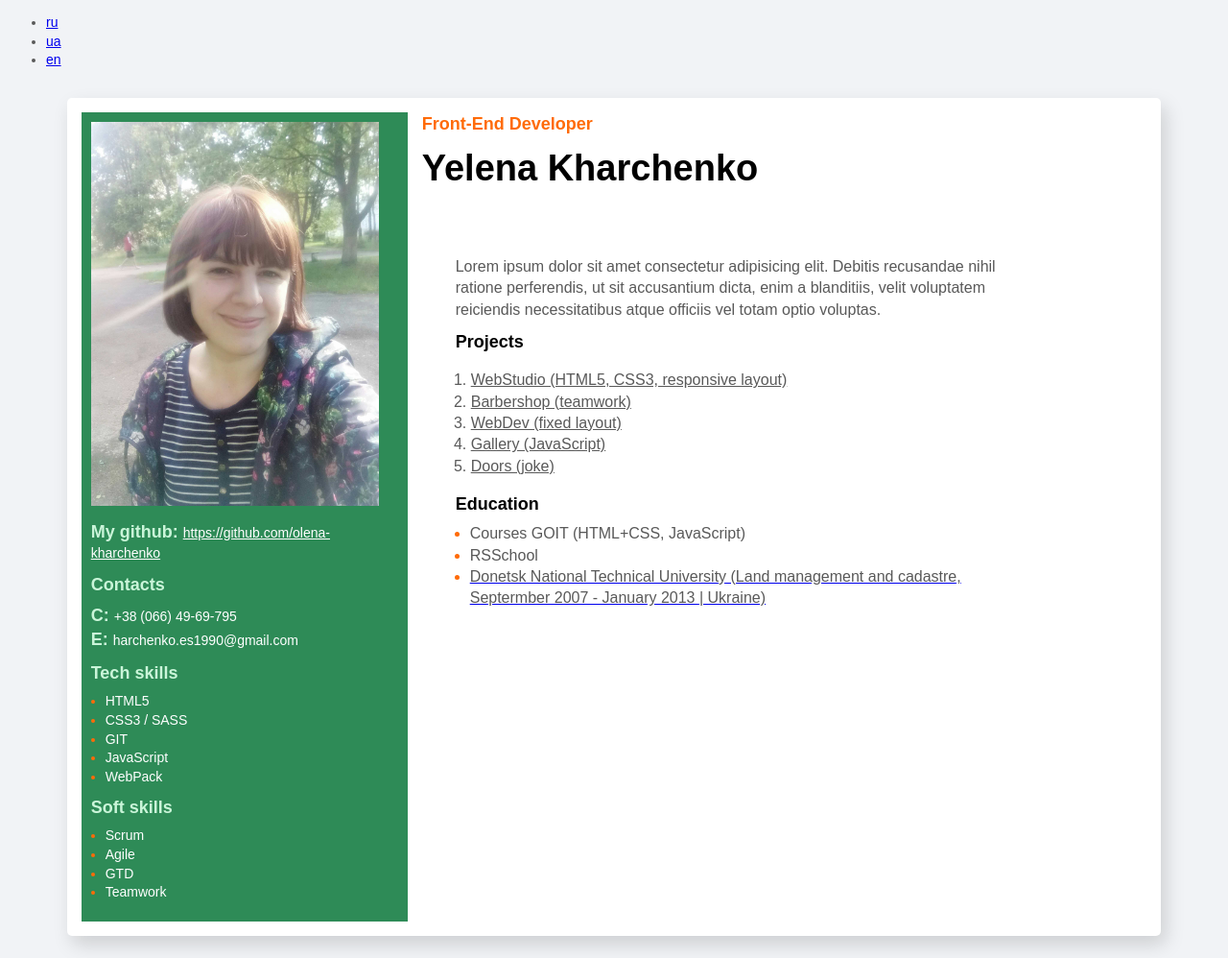
After one commit to olena-kharchenko/new-resume, a Node project: template views/en.hbs in a window 1280 px wide. The commit adds this page. Shown: the whole page at 96% size. Run offline with Node 20 templates, Linux system fonts and the light colour scheme; the template is opened without the code that fills it, so the values that code supplies are empty; some libraries are stand-ins or nearby versions.

Commit message:
refactor: change structure of the project

```diff
--- /dev/null
+++ b/app.js
@@ -0,0 +1,37 @@
+const express = require('express');
+const exhbs = require('express-handlebars');
+
+const PORT = process.env.PORT || 4444;
+
+const app = express();
+
+app.use(express.static('public'));
+app.set('view engine', 'hbs');
+app.engine(
+  'hbs',
+  exhbs({
+    extname: 'hbs',
+  }),
+);
+
+app.get('/', (req, res) => {
+  res.render('en', {
+    pageTitle: 'Yelena Kharchenko',
+  });
+});
+
+app.get('/ru', (req, res) => {
+  res.render('ru', {
+    pageTitle: 'Елена Харченко',
+  });
+});
+
+app.get('/ua', (req, res) => {
+  res.render('ua', {
+    pageTitle: 'Олена Харченко',
+  });
+});
+
+app.listen(PORT, () => {
+  console.log(`Application server is running on port ${PORT}`);
+});
--- /dev/null
+++ b/public/stylesheets/common.css
@@ -0,0 +1,6 @@
+body {
+  font-family: sans-serif;
+  line-height: 1.5;
+  color: #2a2a2a;
+  background-color: #fff;
+}
--- a/css/main.css
+++ b/public/stylesheets/main.css
@@ -2,7 +2,7 @@
 body {
   background-color: #f1f3f6;
   color: #595959;
-  font-family: "Montserrat", sans-serif;
+  font-family: 'Montserrat', sans-serif;
   font-size: 4vw;
   line-height: 1.4;
 }
@@ -33,10 +33,12 @@ img {
   position: relative;
   margin-left: auto;
   margin-right: auto;
+  padding: 15px;
   background-color: #ffffff;
-  border-radius: 3px;
+  border-radius: 5px;
+  overflow: hidden;
   -webkit-box-shadow: 5px 9px 20px rgba(0, 0, 0, 0.15);
-          box-shadow: 5px 9px 20px rgba(0, 0, 0, 0.15);
+  box-shadow: 5px 9px 20px rgba(0, 0, 0, 0.15);
   width: 90%;
   max-width: 1200px;
 }
@@ -102,10 +104,6 @@ p {
   transition: color 500ms cubic-bezier(0.075, 0.82, 0.165, 1);
 }
 
-.title.name:hover {
-  color: #2e8b57;
-}
-
 @media screen and (min-width: 768px) {
   .title.name {
     font-size: 38px;
@@ -136,8 +134,8 @@ p {
   display: flex;
   -webkit-box-orient: vertical;
   -webkit-box-direction: normal;
-      -ms-flex-direction: column;
-          flex-direction: column;
+  -ms-flex-direction: column;
+  flex-direction: column;
   font-style: normal;
 }
 
--- /dev/null
+++ b/views/en.hbs
@@ -0,0 +1,148 @@
+<!--main container-->
+<main>
+    <article class="resume">
+        <div class="container">
+            <div class="name-container">
+                <h2 class="title accent">Front-End Developer</h2>
+                <h1 class="title name">Yelena Kharchenko</h1>
+            </div>
+            <div class="flex-container">
+                <section class="contacts-skills">
+                    <img class="my-photo" src="./../images/photo.jpg" alt="My photo" />
+
+                    <div class="element">
+                        <span class="title title-color-change">My github: </span><a class="item"
+                            href="https://github.com/olena-kharchenko"
+                            target="_blank">https://github.com/olena-kharchenko</a>
+                    </div>
+                    <h3 class="title title-color-change">Contacts</h3>
+                    <address class="contacts element">
+                        <div>
+                            <span class="title title-color-change">C: </span><a class="item" href="tel:380664969795">+38
+                                (066) 49-69-795</a>
+                        </div>
+                        <div>
+                            <span class="title title-color-change">E: </span><a class="item"
+                                href="mailto:harchenko.es1990@gmail.com">harchenko.es1990@gmail.com</a>
+                        </div>
+                    </address>
+                    <div class="element">
+                        <h3 class="title title-color-change">Tech skills</h3>
+                        <ul class="list">
+                            <li class="accent">
+                                <p>HTML5</p>
+                            </li>
+                            <li class="accent">
+                                <p>CSS3 / SASS</p>
+                            </li>
+
+                            <li class="accent">
+                                <p>GIT</p>
+                            </li>
+
+                            <li class="accent">
+                                <p>JavaScript</p>
+                            </li>
+                            <li class="accent">
+                                <p>WebPack</p>
+                            </li>
+                            <!-- <li class="accent">
+                                <p>React.js</p>
+                            </li>
+                            <li class="accent">
+                <p>Node.js</p>
+              </li> -->
+                        </ul>
+                    </div>
+
+                    <div class="element">
+                        <h3 class="title title-color-change">Soft skills</h3>
+                        <ul class="list">
+                            <li class="accent">
+                                <p>Scrum</p>
+                            </li>
+                            <li class="accent">
+                                <p>Agile</p>
+                            </li>
+                            <li class="accent">
+                                <p>GTD</p>
+                            </li>
+                            <li class="accent">
+                                <p>Teamwork</p>
+                            </li>
+                        </ul>
+                    </div>
+                </section>
+                <section class="about-me">
+                    <p class="about-me-info">
+                        Lorem ipsum dolor sit amet consectetur adipisicing elit. Debitis
+                        recusandae nihil ratione perferendis, ut sit accusantium dicta,
+                        enim a blanditiis, velit voluptatem reiciendis necessitatibus
+                        atque officiis vel totam optio voluptas.
+                    </p>
+                    <!-- project -->
+                    <h3 class="title">Projects</h3>
+                    <ol class="project-list">
+                        <li class="project-item">
+                            <a href="https://olena-kharchenko.github.io/goit-markup-hw-08/" target="_blank><span
+                                    class=" text-projects1">WebStudio (HTML5, CSS3, responsive layout)</span></a>
+                        </li>
+                        <li class="project-item">
+                            <a href="https://zhivotenkoalex.github.io/barbershop/" target="_blank>
+                                <span class=" text-projects1">Barbershop (teamwork)</span></a>
+                        </li>
+                        <li class="project-item">
+                            <a href="https://olena-kharchenko.github.io/webdev/" target="_blank><span class="
+                                text-projects1">WebDev
+                                (fixed layout)</span></a>
+                        </li>
+                        <li class="project-item">
+                            <a href="https://olena-kharchenko.github.io/goit-js-hw-08-gallery/" target="_blank>
+                                <span class=" text-projects1">Gallery (JavaScript)</span></a>
+                        </li>
+                        <li class="project-item">
+                            <a href="https://olena-kharchenko.github.io/shaun/"><span class="text-projects1" target="_blank>Shaun
+                                    (joke)</span></a>
+                        </li>
+                        <li class=" project-item">
+                                    <a href="https://olena-kharchenko.github.io/doors/" target="_blank><span class="
+                                        text-projects1">Doors
+                                        (joke)</span></a>
+                        </li>
+                    </ol>
+
+                    <!--education-->
+                    <h3 class="title">Education</h3>
+                    <ul class="list list-education">
+                        <li class="accent">
+                            <p>Courses GOIT (HTML+CSS, JavaScript)</p>
+                        </li>
+                        <li class="accent">
+                            <p>RSSchool</p>
+                        </li>
+
+                        <li class="accent">
+                            <a class="item"
+                                href="https://www.freecodecamp.org/certification/olena-kharchenko/javascript-algorithms-and-data-structures"
+                                target="_blank>
+                                <p>freecodecamp</p>
+                            </a>
+                        </li>
+                        <li class=" accent">
+                                <a class="item" href="https://www.codewars.com/users/olena-kharchenko" target="_blank>
+                                <p>codewars</p>
+                            </a>
+                        </li>
+
+                        <li class=" accent">
+                                    <p>
+                                        Donetsk National Technical University (Land management and
+                                        cadastre, Septermber 2007 - January 2013 | Ukraine)
+                                    </p>
+                        </li>
+                    </ul>
+                </section>
+            </div>
+        </div>
+    </article>
+</main>
--- /dev/null
+++ b/views/layouts/main.hbs
@@ -0,0 +1,19 @@
+<!DOCTYPE html>
+<html lang="en">
+
+<head>
+  <meta charset="UTF-8">
+  <meta name="viewport" content="width=device-width, initial-scale=1.0">
+  <title>{{pageTitle}}</title>
+  <link rel="icon" href="./../images/icon-star.png" type="image/x-icon">
+  <link rel="stylesheet" href="stylesheets/common.css">
+  <link rel="stylesheet" href="stylesheets/main.css">
+</head>
+
+<body>
+  {{> site-nav}}
+
+  {{{body}}}
+</body>
+
+</html>
--- /dev/null
+++ b/views/partials/site-nav.hbs
@@ -0,0 +1,5 @@
+<ul>
+  <li><a href="/ru">ru</a></li>
+  <li><a href="/ua">ua</a></li>
+  <li><a href="/">en</a></li>
+</ul>
--- /dev/null
+++ b/views/ru.hbs
@@ -0,0 +1,2 @@
+
+<h1>Это страница на русском</h1>
--- /dev/null
+++ b/views/ua.hbs
@@ -0,0 +1 @@
+<h1>Это страница на украинском</h1>
```
Also changed, not shown: css/main.min.css (deleted, +0 -2 lines), index.html (deleted, +0 -185 lines), package.json (added, +28 -0 lines), .prettierrc.json, README.md (added), public/images/icon-star.png (added), public/images/photo.jpg (renamed from img/photo.jpg), 4 other files.
